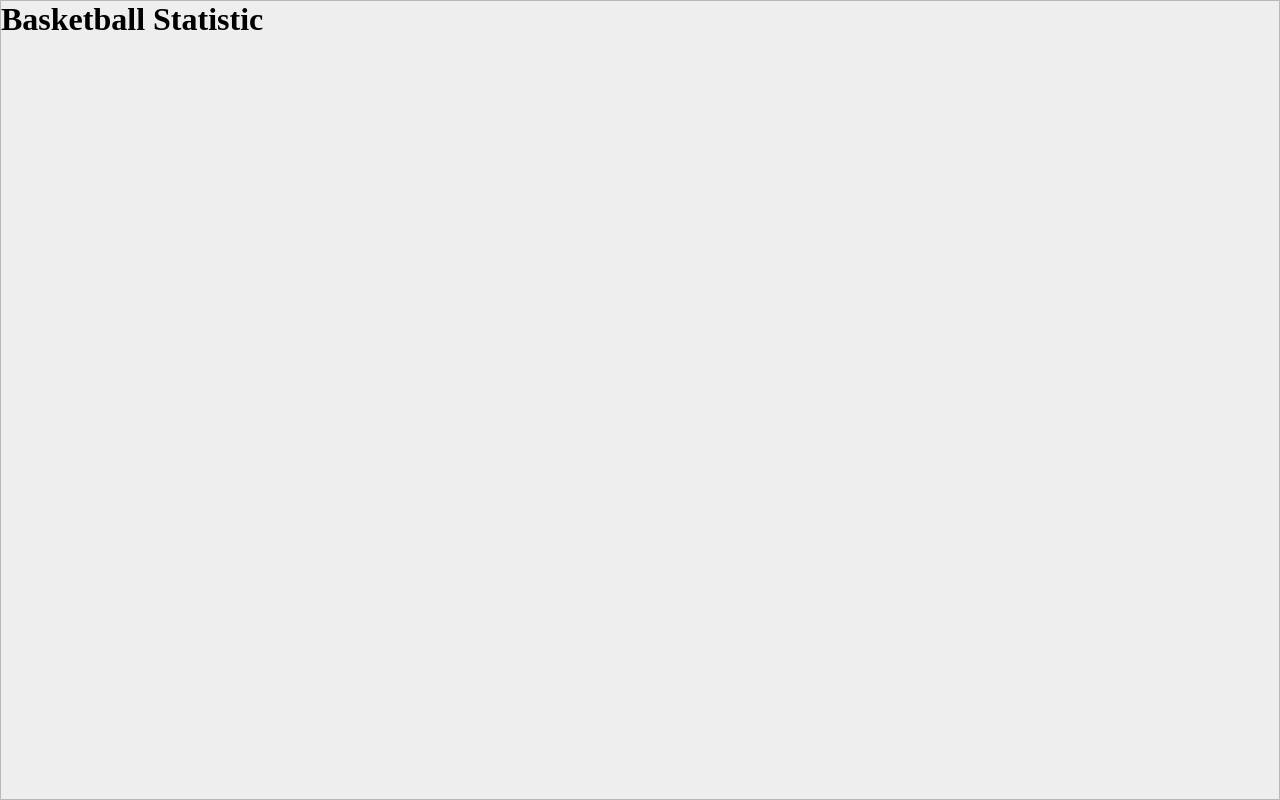
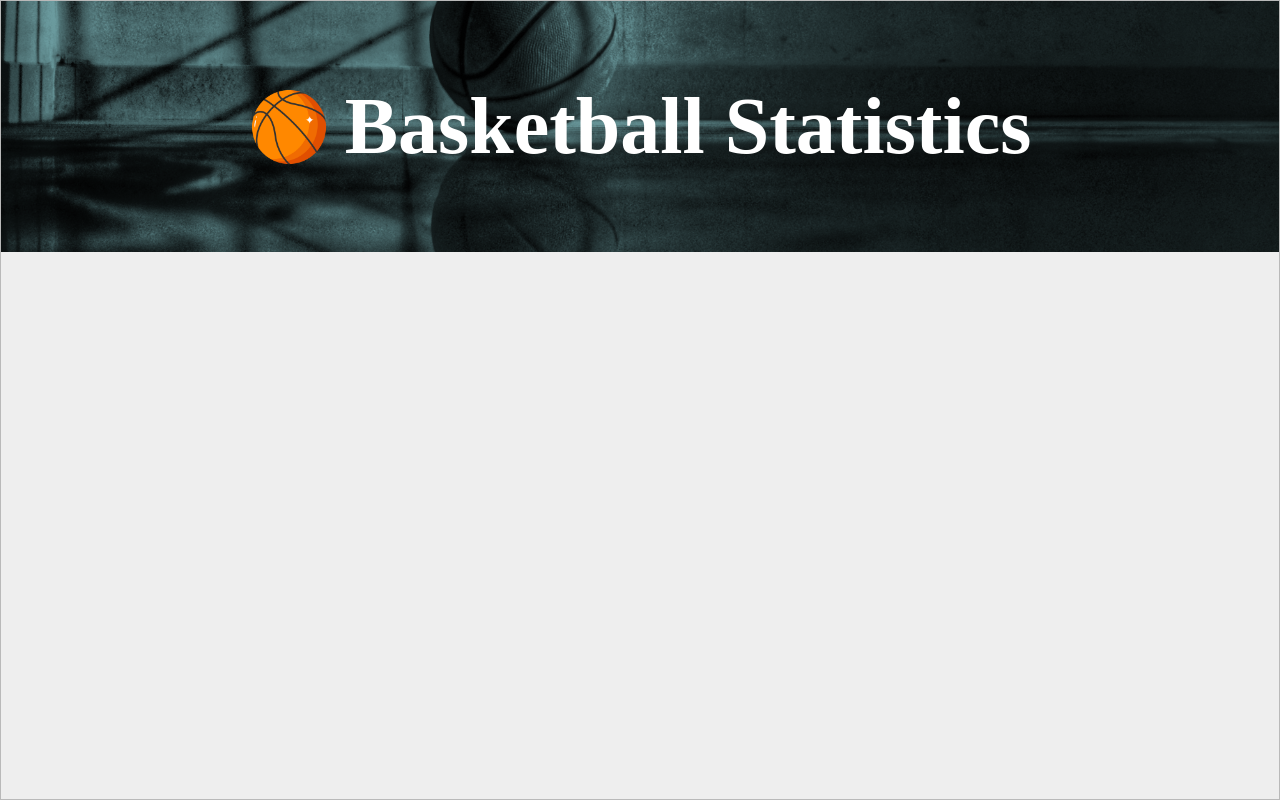
Before and after one commit to Slavcheva/basketball-statistics, a React (Create React App) app: page / in a window 1280 px wide. Built offline with nearby package versions, Linux system fonts and the light colour scheme.

Commit message:
Add Header component

```diff
--- a/src/App.js
+++ b/src/App.js
@@ -1,11 +1,10 @@
 import './App.css';
+import Header from "./components/templates/Header/Header";
 
 function App() {
     return (
         <div className="app-wrapper">
-            <header className="app-header">
-                <h1>Basketball Statistic</h1>
-            </header>
+            <Header/>
             <main>
 
             </main>
--- /dev/null
+++ b/src/components/templates/Header/Header.css
@@ -0,0 +1,28 @@
+.app-header {
+    background: center/cover no-repeat url("../../../assets/banner.jpg") rgba(80, 145, 150, 0.8);
+    background-blend-mode: multiply;
+    color: rgb(255, 255, 255);
+}
+
+.app-header .banner{
+    display: flex;
+    justify-content: center;
+    align-items: center;
+    padding: 5em 1em 5em 1em;
+}
+
+.app-header .logo-wrapper{
+    width: 5em;
+}
+
+.app-header .logo-wrapper img{
+    width: 100%;
+    height: auto;
+    display: block;
+}
+
+
+.app-header h1{
+    font-size: 5em;
+    margin-left: 0.2em;
+}
--- /dev/null
+++ b/src/components/templates/Header/Header.jsx
@@ -0,0 +1,17 @@
+import React from 'react';
+import "./Header.css"
+import logo from "../../../assets/logo.png"
+
+
+function Header() {
+    return (
+        <header className="app-header">
+            <div className="banner">
+                <div className="logo-wrapper"><img src={logo} alt="basketball"/></div>
+                <h1>Basketball Statistics</h1>
+            </div>
+        </header>
+    );
+}
+
+export default Header;
```
